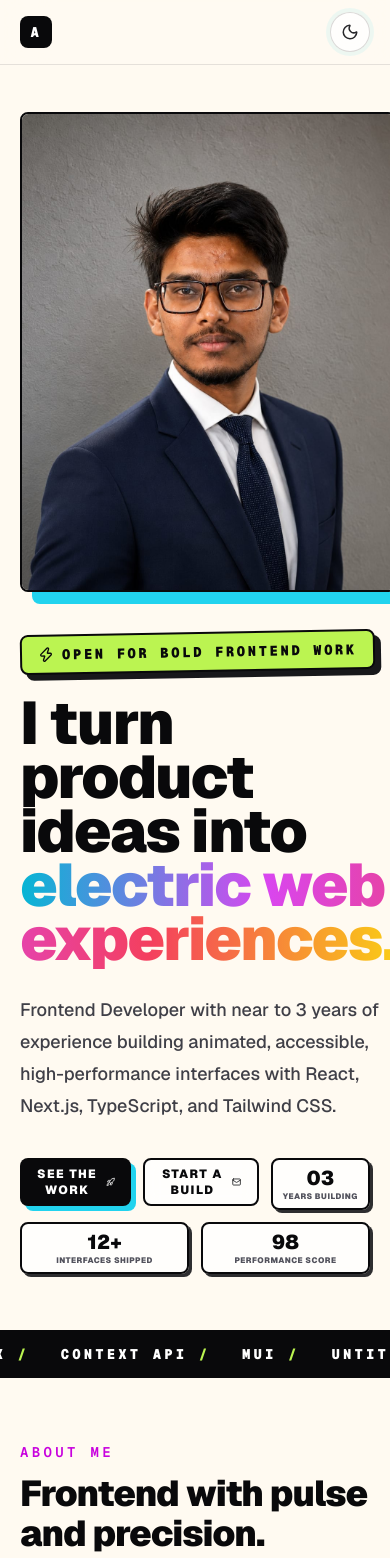
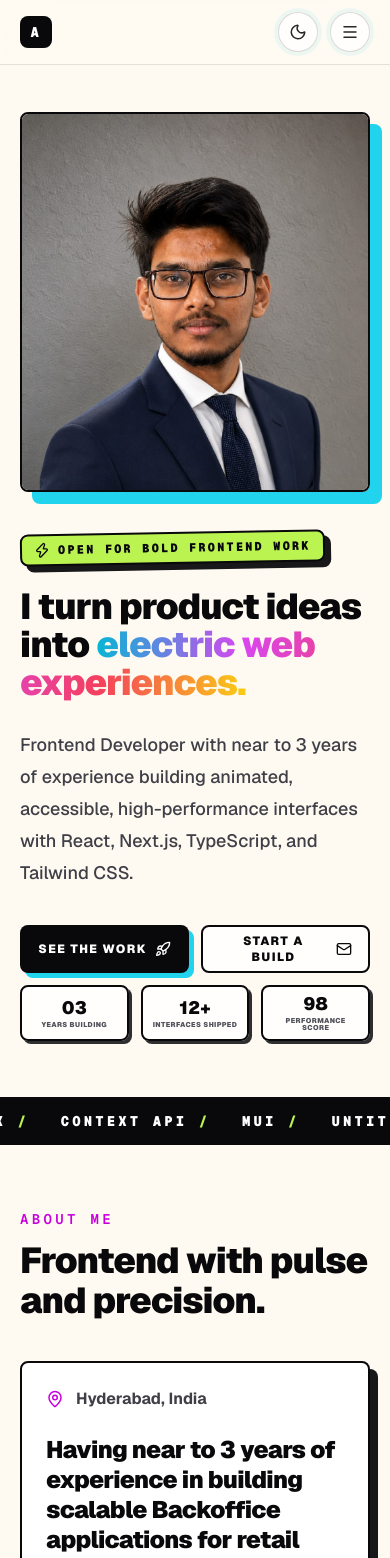
Before and after one commit to tareeqadnaan806/my-portfolio, a Next.js app: page / in a window 390 px wide. Shown: the top 1558 px of the page. Built offline with nearby package versions, Linux system fonts and the light colour scheme.

Commit message:
feat: add mobile navigation menu and improve responsive layout styling across hero and components

```diff
--- a/src/app/page.tsx
+++ b/src/app/page.tsx
@@ -1,5 +1,6 @@
 "use client";
 
+import { useState } from "react";
 import Image from "next/image";
 import {
   ArrowUpRight,
@@ -10,8 +11,10 @@ import {
   Network,
   Rocket,
   Zap,
+  Menu,
+  X,
 } from "lucide-react";
-import { motion } from "framer-motion";
+import { motion, AnimatePresence } from "framer-motion";
 import { MotionCard } from "@/components/MotionCard";
 import { Section } from "@/components/Section";
 import { ThemeToggle } from "@/components/ThemeToggle";
@@ -25,8 +28,10 @@ const stats = [
 ];
 
 export default function Home() {
+  const [isMobileMenuOpen, setIsMobileMenuOpen] = useState(false);
+
   return (
-    <main className="min-h-screen overflow-hidden bg-[#fffaf1] text-zinc-950 transition-colors dark:bg-[#050505] dark:text-white">
+    <main className="min-h-screen overflow-x-hidden bg-[#fffaf1] text-zinc-950 transition-colors dark:bg-[#050505] dark:text-white">
       <div className="energy-grid pointer-events-none fixed inset-0 -z-20 opacity-80" />
       <div className="pointer-events-none fixed inset-0 -z-10 bg-[linear-gradient(120deg,rgba(34,211,238,0.22),transparent_28%),linear-gradient(300deg,rgba(244,63,94,0.18),transparent_26%),linear-gradient(180deg,transparent,rgba(250,204,21,0.16))] dark:bg-[linear-gradient(120deg,rgba(34,211,238,0.18),transparent_30%),linear-gradient(300deg,rgba(217,70,239,0.16),transparent_28%),linear-gradient(180deg,transparent,rgba(163,230,53,0.10))]" />
 
@@ -52,13 +57,51 @@ export default function Home() {
               </a>
             ))}
           </div>
+          <div className="flex items-center gap-3">
             <ThemeToggle />
+            <button
+              type="button"
+              onClick={() => setIsMobileMenuOpen(!isMobileMenuOpen)}
+              className="inline-flex size-10 items-center justify-center rounded-full border border-zinc-950/15 bg-white/80 text-zinc-800 shadow-[0_0_0_4px_rgba(34,211,238,0.08)] backdrop-blur transition hover:border-fuchsia-500 hover:text-fuchsia-600 dark:border-white/15 dark:bg-white/10 dark:text-white dark:shadow-[0_0_0_4px_rgba(163,230,53,0.10)] dark:hover:border-lime-300 dark:hover:text-lime-300 md:hidden"
+              aria-label="Toggle mobile menu"
+            >
+              {isMobileMenuOpen ? <X size={18} /> : <Menu size={18} />}
+            </button>
+          </div>
         </nav>
+        <AnimatePresence>
+          {isMobileMenuOpen && (
+            <motion.div
+              initial={{ opacity: 0, height: 0 }}
+              animate={{ opacity: 1, height: "auto" }}
+              exit={{ opacity: 0, height: 0 }}
+              transition={{ duration: 0.25, ease: "easeInOut" }}
+              className="absolute inset-x-0 top-16 z-40 border-b border-zinc-950/10 bg-[#fffaf1]/95 shadow-lg backdrop-blur-xl dark:border-white/10 dark:bg-[#050505]/95 md:hidden"
+            >
+              <div className="flex flex-col gap-1 p-5 font-bold text-zinc-800 dark:text-zinc-200">
+                {navItems.map((item) => (
+                  <a
+                    key={item}
+                    href={`#${item}`}
+                    onClick={() => {
+                      setTimeout(() => {
+                        setIsMobileMenuOpen(false);
+                      }, 100);
+                    }}
+                    className="rounded-lg px-4 py-3 capitalize transition hover:bg-zinc-950 hover:text-white dark:hover:bg-white dark:hover:text-zinc-950"
+                  >
+                    {item}
+                  </a>
+                ))}
+              </div>
+            </motion.div>
+          )}
+        </AnimatePresence>
       </header>
 
       <section
         id="hero"
-        className="relative px-5 pt-28 pb-14 sm:px-8 sm:pt-36 lg:px-10 lg:pb-20"
+        className="relative scroll-mt-20 px-5 pt-28 pb-14 sm:px-8 sm:pt-36 lg:px-10 lg:pb-20"
       >
         <div className="mx-auto grid max-w-6xl items-start gap-10 lg:grid-cols-[1.08fr_0.92fr]">
           <motion.div
@@ -67,11 +110,11 @@ export default function Home() {
             transition={{ duration: 0.65, ease: "easeOut" }}
             className="order-2 lg:order-1"
           >
-            <div className="mb-6 inline-flex -rotate-1 items-center gap-2 rounded-lg border-2 border-zinc-950 bg-lime-300 px-4 py-2 font-mono text-sm font-black uppercase tracking-[0.18em] text-zinc-950 shadow-[6px_6px_0_#18181b] dark:border-white dark:shadow-[6px_6px_0_#22d3ee]">
+            <div className="mb-6 inline-flex -rotate-1 items-center gap-2 rounded-lg border-2 border-zinc-950 bg-lime-300 px-3 py-1.5 font-mono text-xs font-black uppercase tracking-[0.18em] text-zinc-950 shadow-[6px_6px_0_#18181b] sm:px-4 sm:py-2 sm:text-sm dark:border-white dark:shadow-[6px_6px_0_#22d3ee]">
               <Zap size={16} />
               Open for bold frontend work
             </div>
-            <h1 className="max-w-5xl text-6xl font-black leading-[0.9] tracking-tight text-zinc-950 dark:text-white sm:text-7xl lg:text-8xl">
+            <h1 className="max-w-5xl text-4xl font-black leading-[1.05] tracking-tight text-zinc-950 dark:text-white xs:text-5xl sm:text-7xl lg:text-8xl sm:leading-[0.9]">
               I turn product ideas into{" "}
               <span className="bg-[linear-gradient(90deg,#06b6d4,#d946ef,#f43f5e,#facc15)] bg-clip-text text-transparent">
                 electric web experiences.
@@ -88,7 +131,7 @@ export default function Home() {
             initial={{ opacity: 0, rotate: 3, scale: 0.94 }}
             animate={{ opacity: 1, rotate: 0, scale: 1 }}
             transition={{ duration: 0.72, delay: 0.1, ease: "easeOut" }}
-            className="order-1 lg:order-2 relative h-[480px] w-full"
+            className="order-1 lg:order-2 relative h-[380px] sm:h-[450px] lg:h-[480px] w-full"
           >
             <div className="absolute -right-4 -top-4 hidden rounded-lg bg-fuchsia-500 px-4 py-3 font-mono text-sm font-black uppercase tracking-[0.16em] text-white shadow-[5px_5px_0_#18181b] sm:block z-10">
               Frontend Dev
@@ -105,7 +148,8 @@ export default function Home() {
             </div>
           </motion.div>
         </div>
-        <div className="mt-9 mx-auto max-w-6xl flex flex-wrap lg:flex-nowrap items-stretch gap-3 w-full">
+        <div className="mt-9 mx-auto max-w-6xl flex flex-col lg:flex-row items-stretch gap-3 w-full">
+          <div className="grid grid-cols-2 gap-3 w-full lg:contents">
             <a
               href="#projects"
               className="inline-flex h-12 items-center justify-center gap-2 rounded-lg bg-zinc-950 px-4 text-xs font-black uppercase tracking-[0.12em] text-white shadow-[5px_5px_0_#22d3ee] transition hover:-translate-y-1 hover:shadow-[8px_8px_0_#d946ef] dark:bg-white dark:text-zinc-950 flex-1 text-center"
@@ -118,18 +162,21 @@ export default function Home() {
             >
               Start a build <Mail size={16} />
             </a>
+          </div>
 
+          <div className="grid grid-cols-3 gap-3 w-full lg:contents">
             {stats.map(([value, label]) => (
               <div
                 key={label}
                 className="rounded-lg border-2 border-zinc-950 bg-white/75 p-2 shadow-[3px_3px_0_rgba(24,24,27,0.9)] backdrop-blur dark:border-white dark:bg-white/10 dark:shadow-[3px_3px_0_rgba(163,230,53,0.7)] flex flex-col justify-center text-center flex-1"
               >
-              <p className="text-xl font-black leading-none">{value}</p>
-              <p className="text-[8px] font-black uppercase tracking-[0.06em] text-zinc-600 dark:text-zinc-300 mt-1 leading-none">
+                <p className="text-lg xs:text-xl font-black leading-none">{value}</p>
+                <p className="text-[7px] xs:text-[8px] sm:text-[9px] lg:text-[8px] font-black uppercase tracking-[0.06em] text-zinc-600 dark:text-zinc-300 mt-1 leading-none">
                   {label}
                 </p>
               </div>
             ))}
+          </div>
         </div>
       </section>
 
@@ -155,7 +202,7 @@ export default function Home() {
               <MapPin size={18} className="text-fuchsia-600 dark:text-lime-300" />
               {profile.location}
             </div>
-            <p className="mt-6 text-3xl font-black leading-tight tracking-tight text-zinc-950 dark:text-white">
+            <p className="mt-6 text-2xl sm:text-3xl font-black leading-tight tracking-tight text-zinc-950 dark:text-white">
               {profile.summary}
             </p>
           </MotionCard>
@@ -178,7 +225,7 @@ export default function Home() {
             <MotionCard
               key={skill}
               delay={index * 0.025}
-              className="group rounded-lg border-2 border-zinc-950 bg-white px-4 py-5 text-sm font-black uppercase tracking-[0.12em] text-zinc-950 shadow-[4px_4px_0_rgba(24,24,27,0.85)] transition hover:bg-lime-300 dark:border-white dark:bg-white/[0.08] dark:text-white dark:shadow-[4px_4px_0_rgba(34,211,238,0.8)] dark:hover:bg-fuchsia-500"
+              className="group rounded-lg border-2 border-zinc-950 bg-white p-3.5 xs:p-5 text-[11px] xs:text-xs sm:text-sm font-black uppercase tracking-[0.08em] xs:tracking-[0.12em] text-zinc-950 shadow-[4px_4px_0_rgba(24,24,27,0.85)] transition hover:bg-lime-300 dark:border-white dark:bg-white/[0.08] dark:text-white dark:shadow-[4px_4px_0_rgba(34,211,238,0.8)] dark:hover:bg-fuchsia-500"
             >
               <span className="mr-2 text-fuchsia-600 group-hover:text-zinc-950 dark:text-lime-300">
                 #
@@ -317,9 +364,9 @@ export default function Home() {
               </p>
               <a
                 href={`mailto:${profile.email}`}
-                className="mt-7 inline-flex h-13 items-center justify-center gap-2 rounded-lg bg-lime-300 px-6 text-sm font-black uppercase tracking-[0.14em] text-zinc-950 transition hover:-translate-y-1 hover:bg-cyan-300"
+                className="mt-7 inline-flex h-12 sm:h-13 items-center justify-center gap-2 rounded-lg bg-lime-300 px-4 sm:px-6 text-xs sm:text-sm font-black uppercase tracking-[0.1em] sm:tracking-[0.14em] text-zinc-950 transition hover:-translate-y-1 hover:bg-cyan-300 w-full sm:w-auto break-all"
               >
-                <Mail size={18} /> {profile.email}
+                <Mail size={16} className="shrink-0" /> {profile.email}
               </a>
             </div>
             <div className="flex flex-col gap-3 sm:flex-row lg:justify-end">
@@ -327,17 +374,17 @@ export default function Home() {
                 href={profile.github}
                 target="_blank"
                 rel="noreferrer"
-                className="inline-flex h-13 items-center justify-center gap-2 rounded-lg border-2 border-white px-5 text-sm font-black uppercase tracking-[0.14em] transition hover:bg-white hover:text-zinc-950"
+                className="inline-flex h-12 sm:h-13 items-center justify-center gap-2 rounded-lg border-2 border-white px-5 text-xs sm:text-sm font-black uppercase tracking-[0.1em] sm:tracking-[0.14em] transition hover:bg-white hover:text-zinc-950 w-full sm:w-auto"
               >
-                <Code2 size={18} /> GitHub
+                <Code2 size={16} className="shrink-0" /> GitHub
               </a>
               <a
                 href={profile.linkedin}
                 target="_blank"
                 rel="noreferrer"
-                className="inline-flex h-13 items-center justify-center gap-2 rounded-lg border-2 border-white px-5 text-sm font-black uppercase tracking-[0.14em] transition hover:bg-white hover:text-zinc-950"
+                className="inline-flex h-12 sm:h-13 items-center justify-center gap-2 rounded-lg border-2 border-white px-5 text-xs sm:text-sm font-black uppercase tracking-[0.1em] sm:tracking-[0.14em] transition hover:bg-white hover:text-zinc-950 w-full sm:w-auto"
               >
-                <Network size={18} /> LinkedIn
+                <Network size={16} className="shrink-0" /> LinkedIn
               </a>
             </div>
           </div>
--- a/src/components/Section.tsx
+++ b/src/components/Section.tsx
@@ -12,7 +12,7 @@ type SectionProps = {
 
 export function Section({ eyebrow, title, children, id }: SectionProps) {
   return (
-    <section id={id} className="relative px-5 py-16 sm:px-8 lg:px-10 lg:py-24">
+    <section id={id} className="relative scroll-mt-20 px-5 py-16 sm:px-8 lg:px-10 lg:py-24">
       <div className="mx-auto max-w-6xl">
         <motion.div
           initial={{ opacity: 0, y: 18 }}
```
Lines whose indentation alone changed are shown as unchanged.
